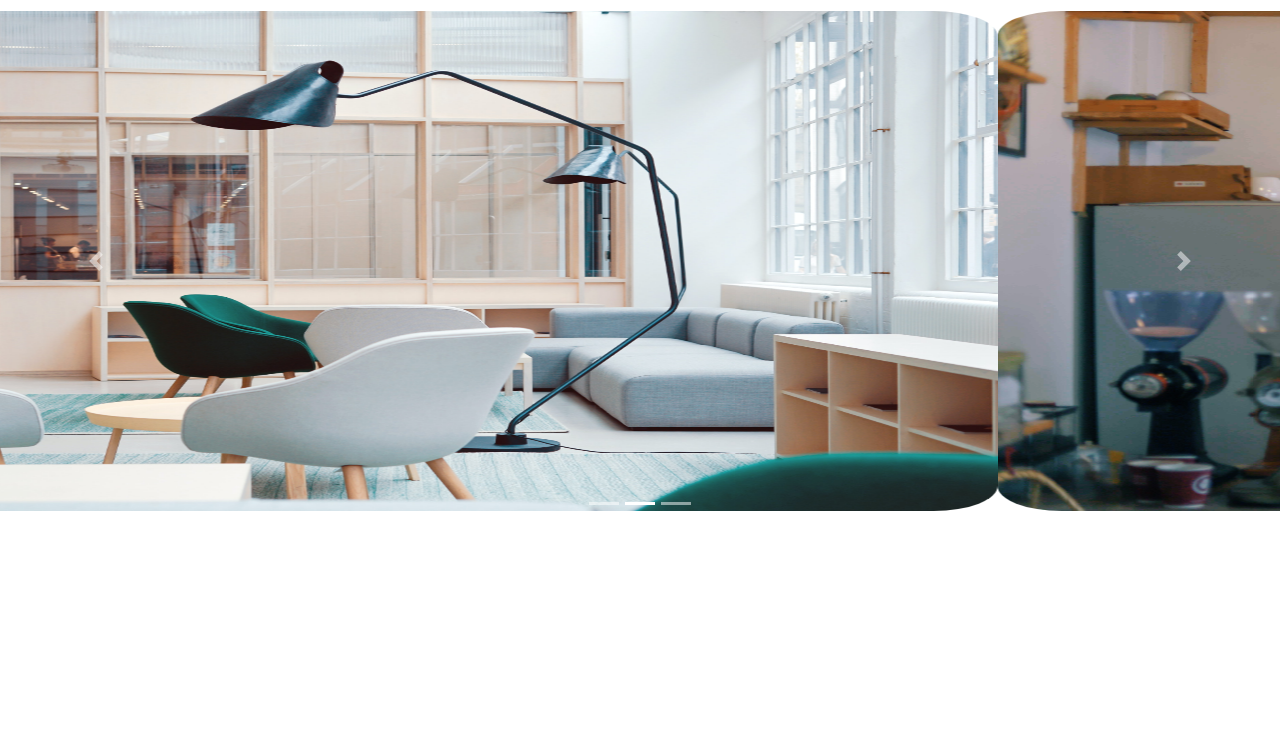
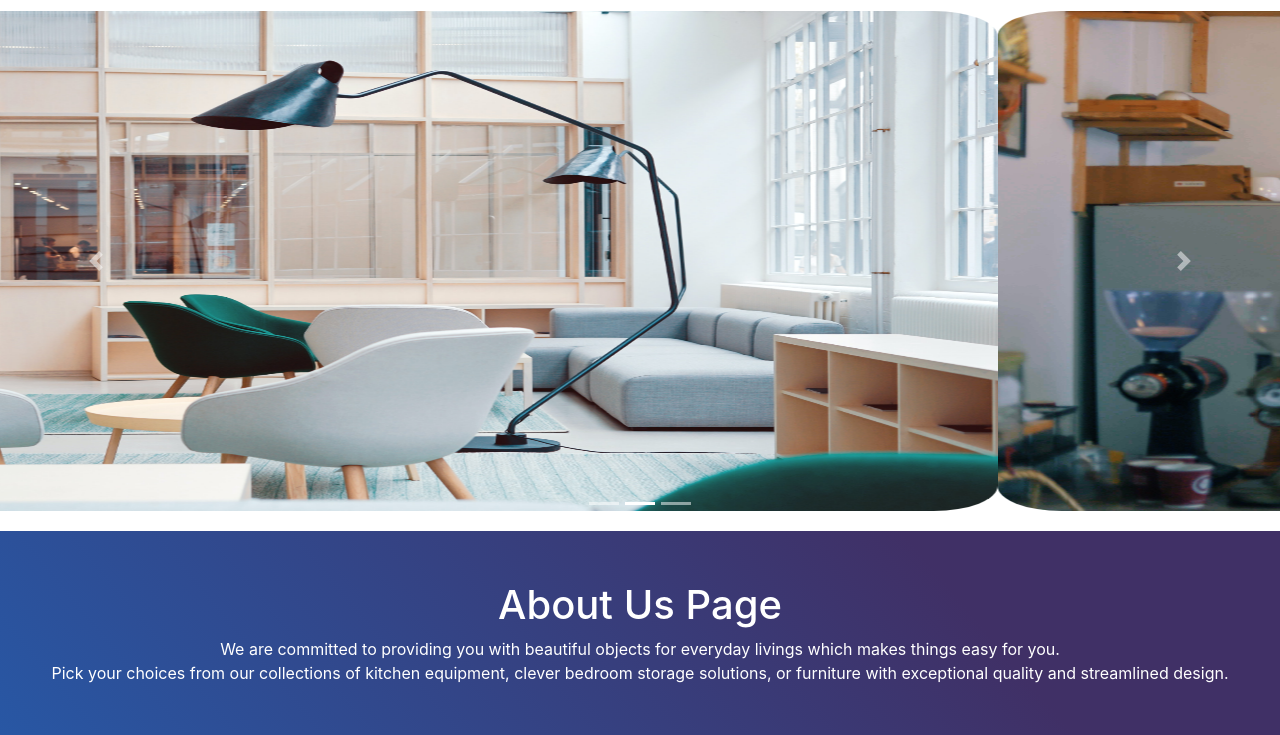
Before and after one commit to Gauravkumar14/HouseApplication, a plain HTML site: page index.html in a window 1280 px wide. Shown: the part 65-800 px from the top of the page. Drawn offline with nearby package versions, Linux system fonts and the light colour scheme.

Commit message:
About us

```diff
--- a/index.html
+++ b/index.html
@@ -54,6 +54,16 @@
           <span class="sr-only">Next</span>
         </a>
       </div>
+      </div>
     <!--carousel wrap up-->
+    <!--About us-->
+    <div class="about-section">
+        <h1>About Us Page</h1>
+        <p>We are committed to providing you with beautiful objects for everyday livings which makes things easy for you.</p>
+        <p>Pick your choices from our collections of kitchen equipment,
+          clever bedroom storage solutions, or furniture with exceptional quality and
+           streamlined design.</p>
+    </div>
+    <!--About us Wrap up-->
     </body>
 </html>
--- a/style/style.css
+++ b/style/style.css
@@ -11,3 +11,13 @@
     height: 500px;
     border-radius: 5%;
 }
+
+.about-section {
+    padding: 50px;
+    text-align: center;
+    background-image: linear-gradient(50deg, #2857a4 0%, #403066 74%);
+    color: white;
+  }
+.about-section p{
+    margin: 0%;
+}
```
